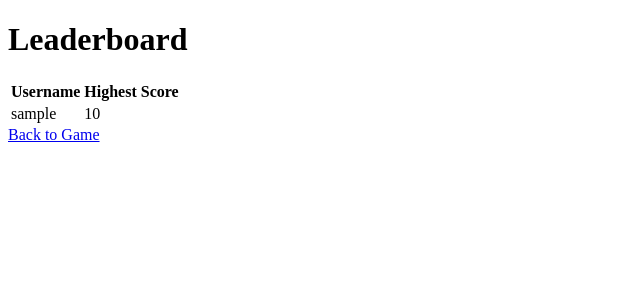
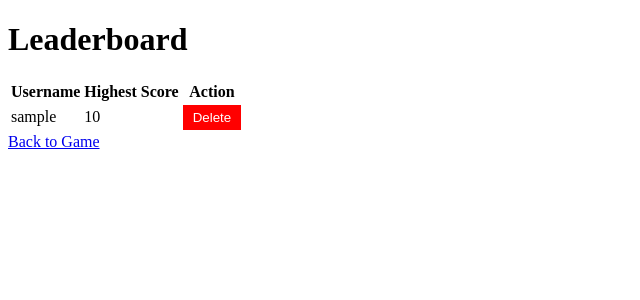
Before and after one commit to xolotlwastaken/flappy-bird, a Flask app: page /leaderboard in a window 1280 px wide. Shown: the top 300 px of the page, without its empty margins (0-640 px from the left). Run offline with Flask 3, Linux system fonts and the light colour scheme; tables that the repository leaves empty hold one stand-in row (values such as "Sample post"); parts of the project's set-up code (start-up, migrations or seed data) failed here and were passed over.

Commit message:
added delete function

```diff
--- a/app.py
+++ b/app.py
@@ -52,6 +52,8 @@ oauth.register(
     client_kwargs={'scope': 'email openid phone'}
 )
 
+
+# Define the Users model to be stored in the database
 class Users(db.Model):
     id = db.Column(db.Integer, primary_key=True)
     username = db.Column(db.String(80), unique=True, nullable=False)
@@ -59,12 +61,15 @@ class Users(db.Model):
     password = db.Column(db.String(120), nullable=False)
     highest_score = db.Column(db.Integer, default=0)
 
+
+# To display the home page
 @app.route("/")
 def index():
     if 'username' not in session:
         return redirect(url_for('login'))
     return render_template("index.html")
 
+# To login the user using Cognito
 @app.route("/login")
 def login():
     nonce = secrets.token_urlsafe()
@@ -72,6 +77,8 @@ def login():
     redirect_uri = "https://p3pusciccd.ap-southeast-1.awsapprunner.com/auth"
     return oauth.oidc.authorize_redirect(redirect_uri, nonce=nonce)
 
+
+# To authenticate the user
 @app.route("/auth")
 def auth():
     token = oauth.oidc.authorize_access_token()
@@ -92,12 +99,14 @@ def auth():
 
     return redirect(url_for('index'))
 
+
 @app.route("/logout")
 def logout():
     session.pop('username', None)
     return redirect(url_for("index"))
 
 cognito_client = boto3.client('cognito-idp', region_name=secrets_all['AWS_REGION'])
+
 
 @app.route("/register", methods=["GET", "POST"])
 def register():
@@ -125,6 +134,20 @@ def register():
             return str(e)
     return render_template("register.html")
 
+# To delete the user high score
+@app.route("/delete_user", methods=["POST"])
+def delete_user():
+    if 'username' not in session:
+        return {"error": "User not logged in"}, 401
+    user = Users.query.filter_by(username=session['username']).first()
+    if user:
+        db.session.delete(user)
+        db.session.commit()
+        logging.debug(f"User {user.username} deleted.")
+        return {"message": "User deleted successfully"}
+    return {"error": "User not found"}, 404
+
+# To save and update the user high score
 @app.route("/save_score", methods=["POST"])
 def save_score():
     if 'username' not in session:
--- a/templates/leaderboard.html
+++ b/templates/leaderboard.html
@@ -4,6 +4,40 @@
     <meta charset="UTF-8">
     <meta name="viewport" content="width=device-width, initial-scale=1.0">
     <title>Leaderboard</title>
+    <style>
+        .delete-button {
+            color: white;
+            background-color: red;
+            border: none;
+            padding: 5px 10px;
+            cursor: pointer;
+        }
+    </style>
+    <script>
+        function deleteUser(username) {
+            if (confirm("Are you sure you want to delete this user's high score?")) {
+                fetch('/delete_user', {
+                    method: 'POST',
+                    headers: {
+                        'Content-Type': 'application/json',
+                    },
+                    body: JSON.stringify({ username: username }),
+                })
+                .then(response => response.json())
+                .then(data => {
+                    if (data.message) {
+                        alert(data.message);
+                        location.reload();
+                    } else {
+                        alert(data.error);
+                    }
+                })
+                .catch((error) => {
+                    console.error('Error:', error);
+                });
+            }
+        }
+    </script>
 </head>
 <body>
     <h1>Leaderboard</h1>
@@ -12,6 +46,7 @@
             <tr>
                 <th>Username</th>
                 <th>Highest Score</th>
+                <th>Action</th>
             </tr>
         </thead>
         <tbody>
@@ -19,6 +54,7 @@
             <tr>
                 <td>{{ user.username }}</td>
                 <td>{{ user.highest_score }}</td>
+                <td><button class="delete-button" onclick="deleteUser('{{ user.username }}')">Delete</button></td>
             </tr>
             {% endfor %}
         </tbody>
```
